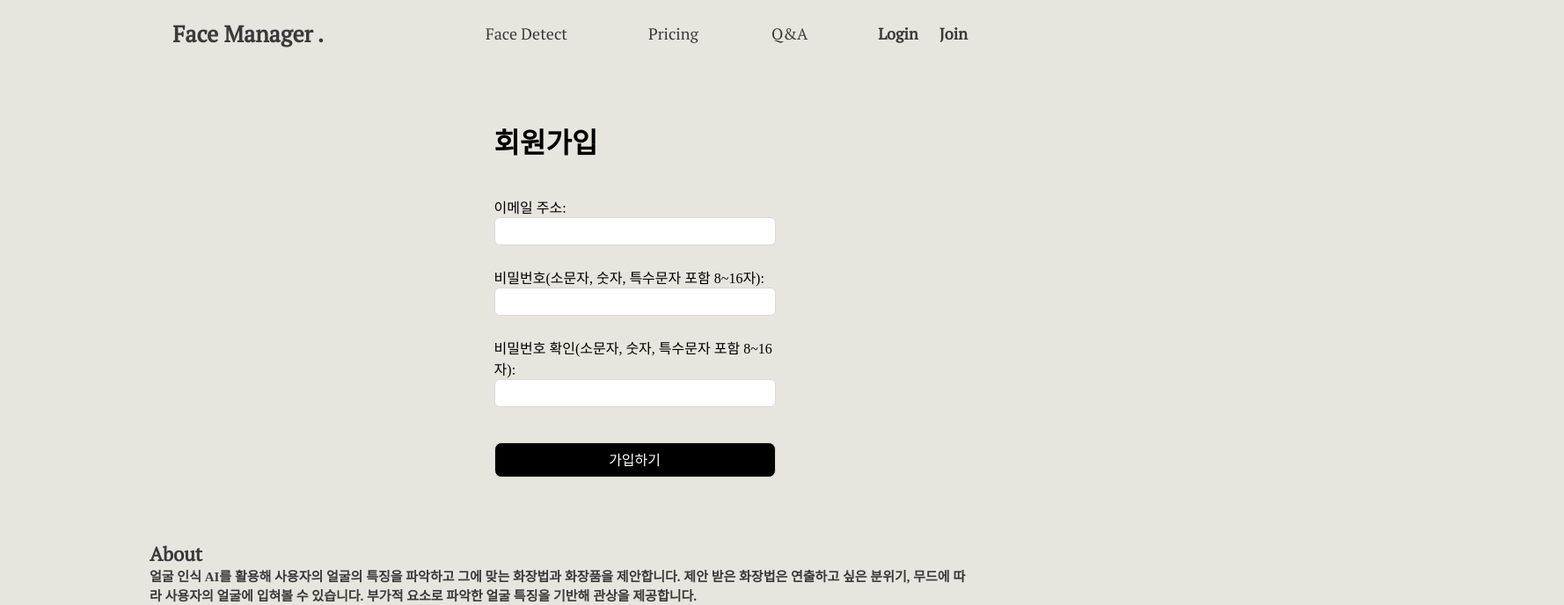
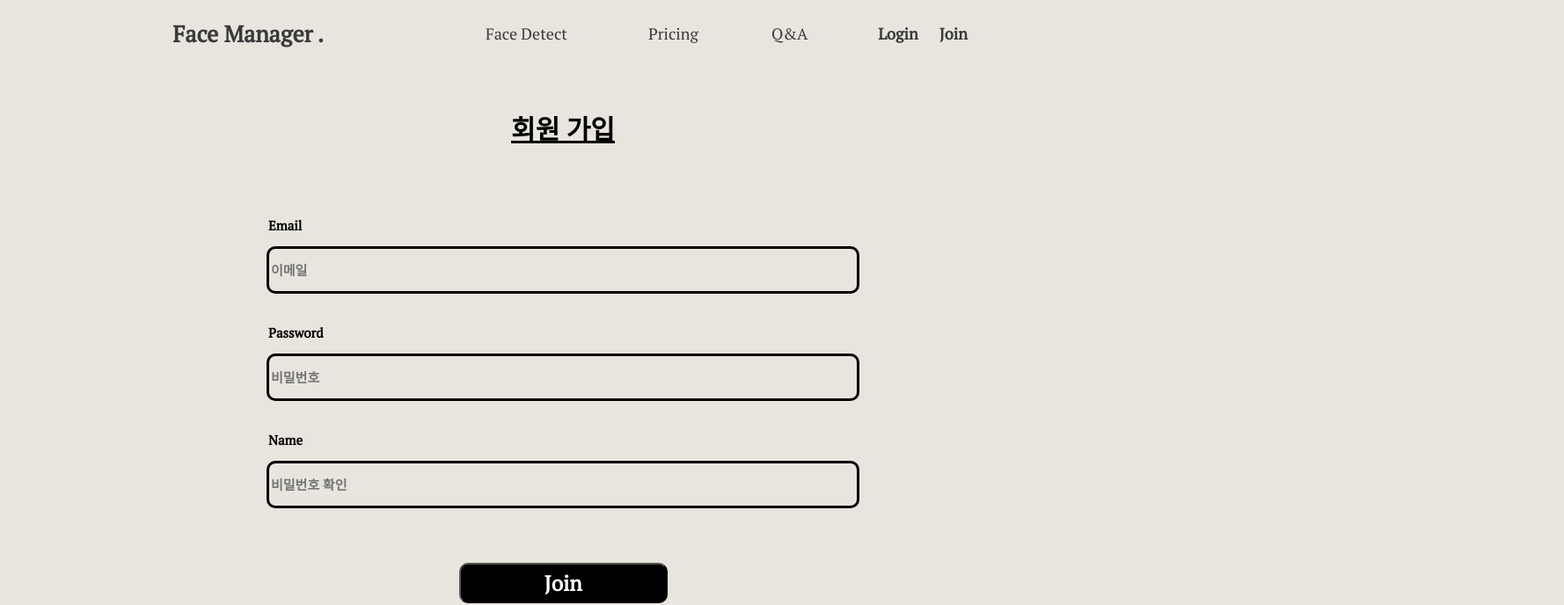
Before and after one commit to yongjun-shin/Face_Manager, a React (Create React App) app in the folder frontend/: page /join in a window 1280 px wide. Shown: the top 688 px of the page at 88% size, 1778 px wide, since content can reach past the window. Built offline with nearby package versions, Linux system fonts and the light colour scheme.

Commit message:
Modify join2, login2

```diff
--- a/frontend/src/pages/Join/join2.js
+++ b/frontend/src/pages/Join/join2.js
@@ -2,26 +2,52 @@ import React, { useState, useEffect } from 'react';
 import Axios from 'axios';
 import { Input } from 'antd';
 import styled from 'styled-components';
+import {Btn_black} from '../../components/button.js';
 
-const SignupDiv = styled.div`
-  position: relative;
-  left: 40%;
-  padding: 3rem;
-    form {
-    width: 320px;
-    display: inline-block;
-    label {
-      margin-bottom: 1rem;
-    }
-    input {
-      margin-bottom: 1.5rem;
-      &[type=submit] {
-        background: black;
-        color: white;
-        margin-top: 1rem;
-      }
-    }
-  }
+const Title = styled.h1`
+    font-family: 'Noto Serif KR';
+    font-style: normal;
+    font-weight: 700;
+    font-size: 30px;
+    line-height: 43px;
+    text-decoration: underline;
+    margin-top: 58px;
+    margin-bottom: 53px;
+`;
+
+const InputContainer = styled.div`
+    display: flex;
+    flex-direction: column;
+    align-items: flex-start;
+    margin-top:24px;
+`;
+
+const InputLabel = styled.label`
+    width: 60px;
+    height: 19px;
+    margin-left: 12px; /* 수정된 부분: 왼쪽 마진을 10px로 설정 */
+    left: 388px;
+    top: 244px;
+    font-family: 'PT Serif';
+    font-style: normal;
+    font-weight: 700;
+    font-size: 15px;
+    line-height: 20px;
+    margin-bottom: 5px;
+`;
+
+const InputBox = styled.input`
+    margin: 10px;
+    width: 664px;
+    height: 46px;
+    background: #E8E5DF;
+    border: 3px solid #000000;
+    border-radius: 10px;
+    font-family: 'PT Serif';
+    font-style: normal;
+    font-weight: 700;
+    font-size: 15px;
+    line-height: 20px;
 `;
 
 export function Join() {
@@ -58,9 +84,9 @@ export function Join() {
     }
 
 
-    Axios.post('/signup/auth/register/', user)
+    Axios.post('http://localhost:8000/signup/auth/register/', user)
       .then(res => {
-        if (res.data.key) {
+        if (res.data['access']) {
           localStorage.clear()
           localStorage.setItem('token', res.data.key)
           // 사용하려면 App.js에서 /로 라우팅해야 한다
@@ -75,45 +101,56 @@ export function Join() {
       })
       .catch(err => {
         console.clear()
+        console.log(err)
         alert('error!!')
       })
   }
 
   return (
-    <SignupDiv>
-      <h1>회원가입</h1>
-      <br />
+<div style={{display: 'flex', flexDirection: 'column', alignItems: 'center'}}>
+
+    <Title>회원 가입</Title>
     {errors === true && <h2>Cannot signup with provided credentials</h2>}
     <form onSubmit={onSubmit}>
-        <label htmlFor='email'>이메일 주소:</label>
-        <Input
-          type='email'
+    <InputContainer>
+        <InputLabel>Email</InputLabel>
+        <InputBox
+            type="email"
+            placeholder="이메일"
             value={email}
             onChange={onChangeEmail}
             required
         />
-        <label htmlFor='password1'>비밀번호(소문자, 숫자, 특수문자 포함 8~16자):</label>
-        <Input
+    </InputContainer>
+    <InputContainer>
+        <InputLabel>Password</InputLabel>
+        <InputBox
             type='password'
+            placeholder="비밀번호"
             value={password1}
             onChange={onChangePwd1}
             minLength='8'
             pattern='^(?=.*[a-z])(?=.*\d)(?=.*[$@$!%*#?&])[a-z\d$@$!%*#?&]{8,16}$'
             required
         />
-        <br />
-        <label htmlFor='password2'>비밀번호 확인(소문자, 숫자, 특수문자 포함 8~16자):</label>
-        <Input
+    </InputContainer>
+    <InputContainer>
+        <InputLabel>Name</InputLabel>
+        <InputBox
             type='password'
+            placeholder="비밀번호 확인"
             value={password2}
             onChange={onChangePwd2}
             minLength='8'
             pattern='^(?=.*[a-z])(?=.*\d)(?=.*[$@$!%*#?&])[a-z\d$@$!%*#?&]{8,16}$'
             required
         />
-        <Input type='submit' size="large" value='가입하기' />
+    </InputContainer>
+    <div style={{display:'flex', justifyContent:'center'}}>
+    <Btn_black type='submit' text={'Join'} style={{fontSize:'24px', width:'237px', height:'46px', marginTop:'52px', marginBottom:'228px'}}/>
+    </div>
 </form>
-    </SignupDiv>
+</div>
   )
 };
 
--- a/frontend/src/pages/Login/login2.js
+++ b/frontend/src/pages/Login/login2.js
@@ -2,26 +2,56 @@ import React, { useState, useEffect } from 'react';
 import Axios from 'axios';
 import { Input } from 'antd';
 import styled from 'styled-components';
+import { Btn_black, Btn_social } from '../../components/button.js';
+import { setLoginStatus } from '../../components/nav.js';
+import { ReactComponent as Kakao } from "../svgs/kakao.svg";
+import { ReactComponent as Naver } from "../svgs/naver.svg";
+import { ReactComponent as Google } from "../svgs/google.svg";
 
-const LoginDiv = styled.div`
-position: relative;
-left: 40%;
-  padding: 3rem;
-    form {
-    width: 320px;
-    display: inline-block;
-    label {
-      margin-bottom: 1rem;
-    }
-    input {
-      margin-bottom: 1.5rem;
-      &[type=submit] {
-        background: black;
-        color: white;
-        margin-top: 1rem;
-      }
-    }
-  }
+const Title = styled.h1`
+    font-family: 'Noto Serif KR';
+    font-style: normal;
+    font-weight: 700;
+    font-size: 30px;
+    line-height: 43px;
+    text-decoration: underline;
+    margin-top: 58px;
+    margin-bottom: 53px;
+`;
+
+const InputContainer = styled.div`
+    display: flex;
+    flex-direction: column;
+    align-items: flex-start;
+    margin-top:24px;
+`;
+
+const InputLabel = styled.label`
+    width: 60px;
+    height: 19px;
+    margin-left: 12px; /* 수정된 부분: 왼쪽 마진을 10px로 설정 */
+    left: 388px;
+    top: 244px;
+    font-family: 'PT Serif';
+    font-style: normal;
+    font-weight: 700;
+    font-size: 15px;
+    line-height: 20px;
+    margin-bottom: 5px;
+`;
+
+const InputBox = styled.input`
+    margin: 10px;
+    width: 664px;
+    height: 46px;
+    background: #E8E5DF;
+    border: 3px solid #000000;
+    border-radius: 10px;
+    font-family: 'PT Serif';
+    font-style: normal;
+    font-weight: 700;
+    font-size: 15px;
+    line-height: 20px;
 `;
 
 export function Login() {
@@ -55,7 +85,7 @@ export function Login() {
       })
       .catch(err => {
         //console.clear()
-          alert('catch error!!')
+        alert('존재하지 않는 아이디거나, 아이디와 비밀번호가 일치하지 않습니다.')
         console.log(err)
         setEmail('')
         setPassword('')
@@ -63,28 +93,44 @@ export function Login() {
   }
 
   return (
-      <LoginDiv>
-        <h1>로그인</h1>
-        <br />
+    <div style={{ display: 'flex', flexDirection: 'column', alignItems: 'center' }}>
+      <form onSubmit={onSubmit}>
+      <div style={{display:'flex', justifyContent:'center'}}>
+      <Title>로그인</Title>
+      </div>
       {errors === true && <h2>Cannot log in with provided credentials</h2>}
-          <form onSubmit={onSubmit}>
-            <label>이메일 주소:</label>
-            <Input
-              type='email'
+      <InputContainer>
+        <InputLabel>Email</InputLabel>
+        <InputBox
+          type="email"
+          placeholder="이메일"
           value={email}
-              required
           onChange={e => setEmail(e.target.value)}
         />
-            <label>비밀번호:</label>
-            <Input
-              type='password'
+      </InputContainer>
+      <InputContainer>
+        <InputLabel>Password</InputLabel>
+        <InputBox
+          type="password"
+          placeholder="비밀번호"
           value={password}
           required
           onChange={e => setPassword(e.target.value)}
         />
-            <Input type='submit' size="large" value='로그인' />
+      </InputContainer>
+      <div style={{display:'flex', justifyContent:'center'}}>
+      <Btn_black type='submit' text={'Login'} style={{ fontSize: '24px', width: '237px', height: '46px', marginTop: '52px'}} />
+      </div>
       </form>
-      </LoginDiv>
+      <div style={{ marginTop: '60px', marginBottom: '212px', width: '664px', display: 'flex', justifyContent: 'space-between' }}>
+        <Btn_social text={'구글로 로그인'} style={{ fontSize: '13px', width: '192px', height: '46px' }} svg={<Google />} />
+        <Btn_social text={'네이버로 로그인'} style={{ fontSize: '13px', width: '192px', height: '46px' }} svg={<Naver />} />
+        <Btn_social text={'카카오로 로그인'} style={{ fontSize: '13px', width: '192px', height: '46px' }} svg={<Kakao />} />
+      </div>
+
+    </div>
+
+
   )
 };
 
```
Lines whose indentation alone changed are shown as unchanged.
